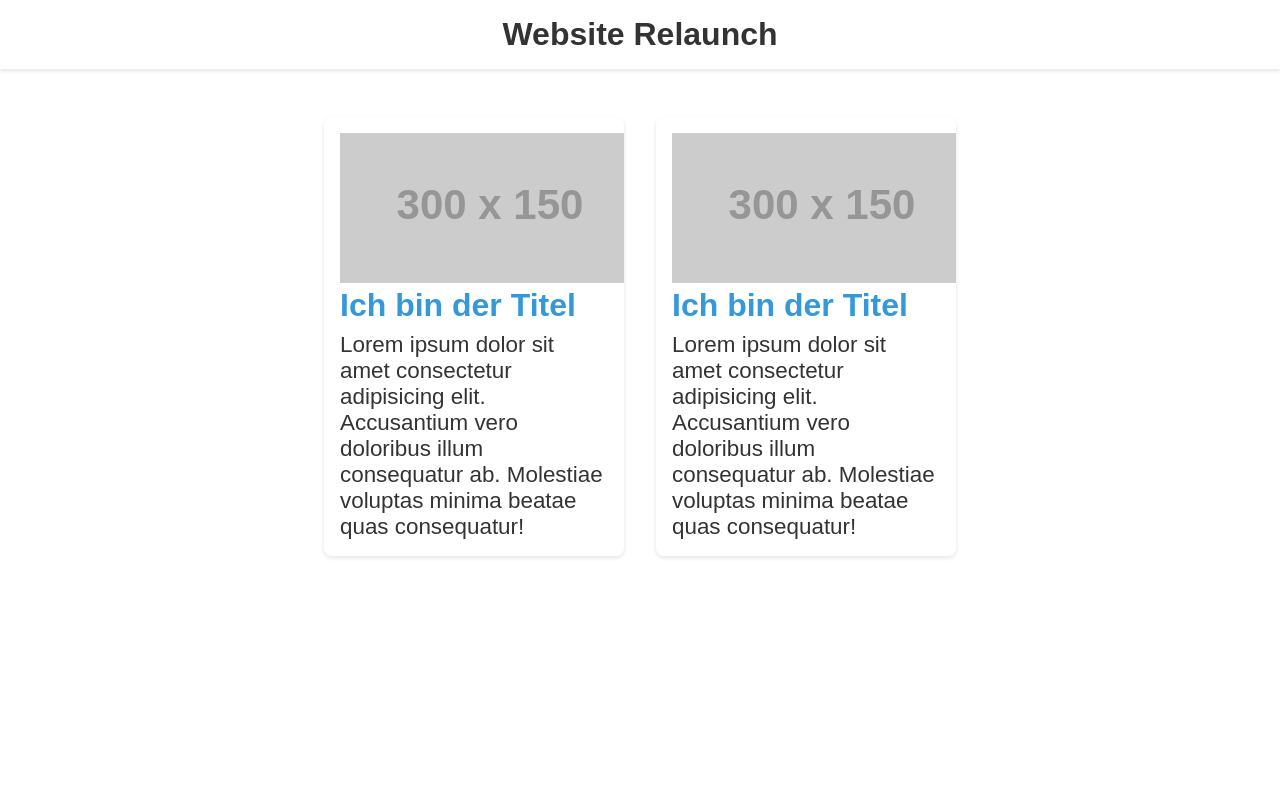
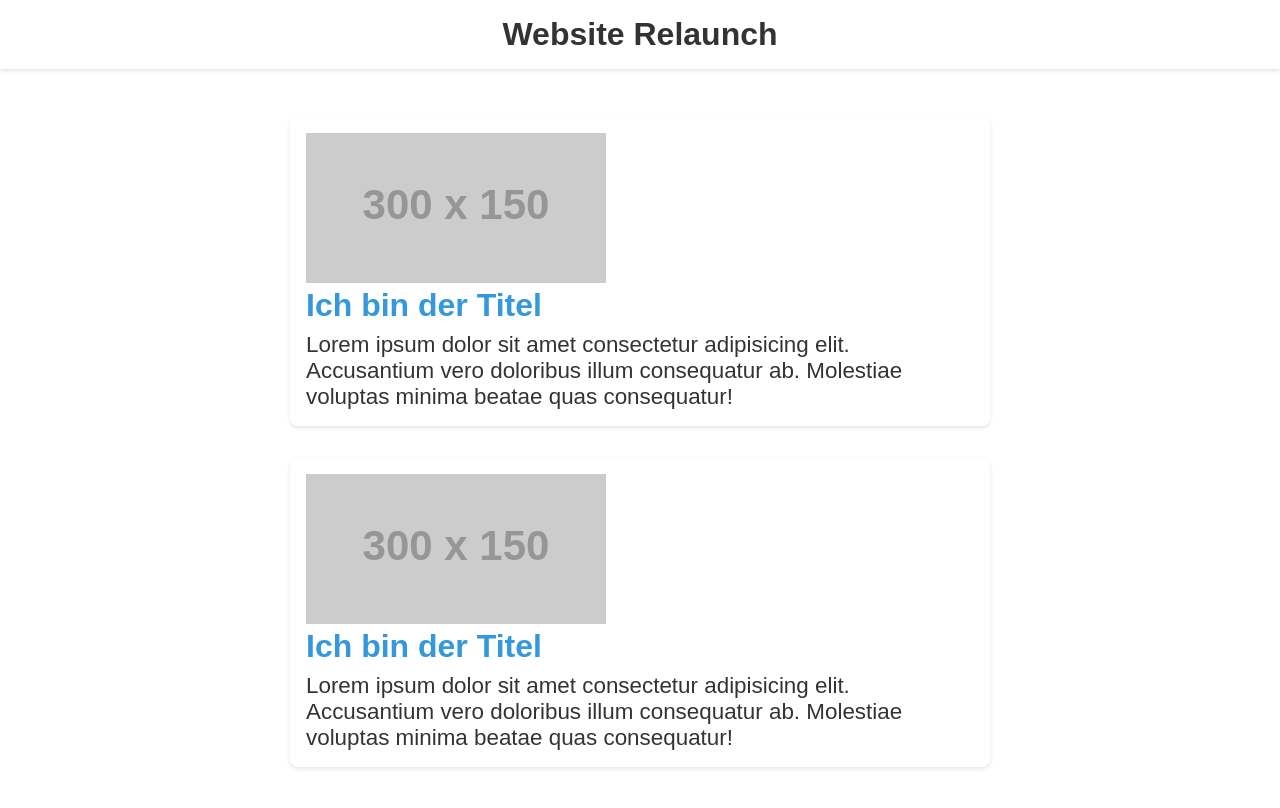
Before and after one commit to vanessainn/Abgabe-Webprog, a plain HTML site: page index.html in a window 1280 px wide. Drawn offline with Linux system fonts and the light colour scheme; placeholder pictures from the web are drawn by us.

```diff
--- a/style.css
+++ b/style.css
@@ -41,7 +41,8 @@
   box-shadow: 0 2px 4px var(--box-shadow);
   margin: 1rem;
   overflow: hidden;
-  width: 300px;
+  width: 100%;
+  max-width: 700px;
 }
 
 .card-img {
@@ -63,3 +64,9 @@
   margin: 0;
   font-size: 1.4rem;
 }
+
+@container (max-width: 540px) {
+  .card-text{
+    font-size: 1rem;
+  }
+}
```
